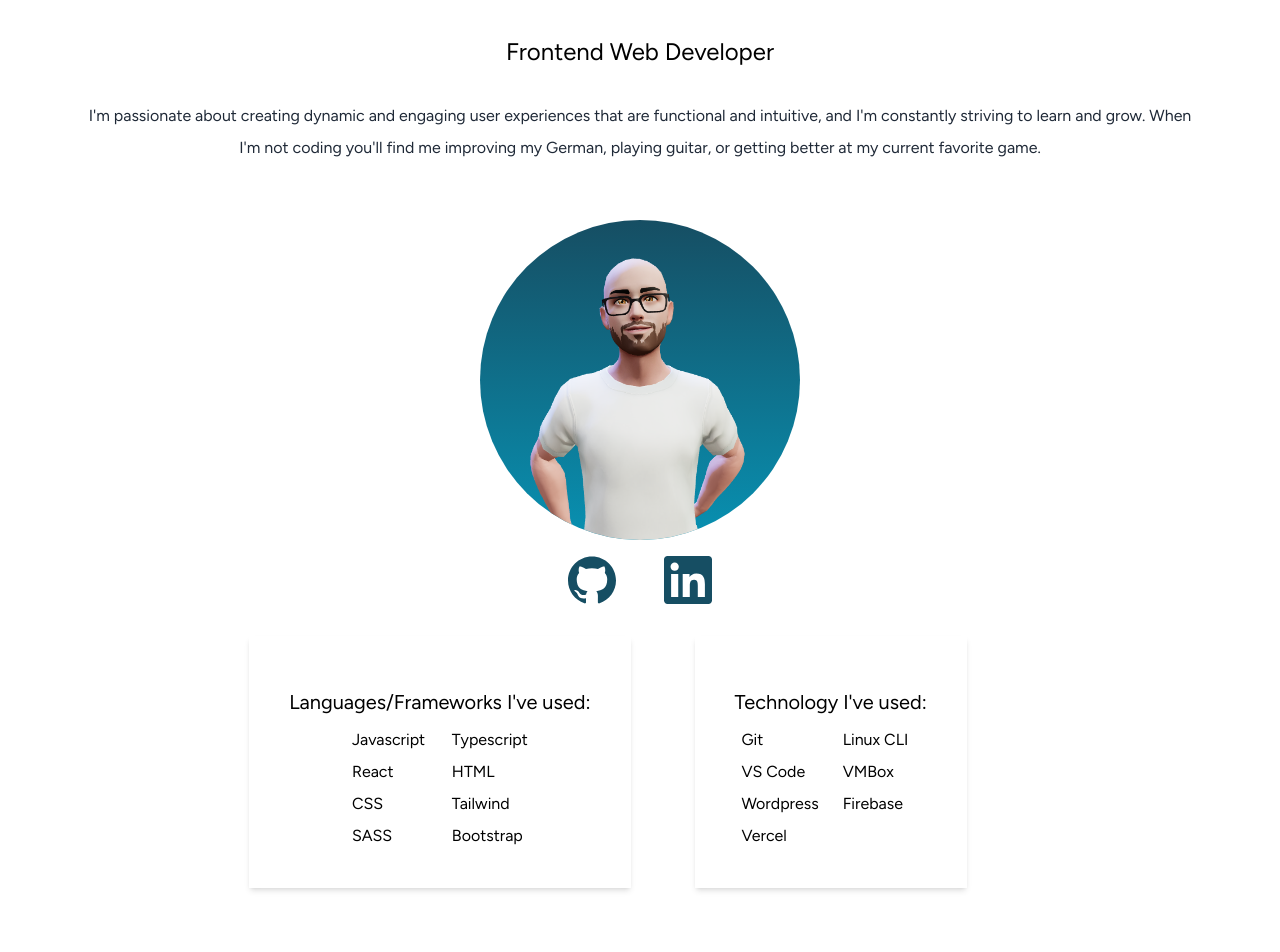
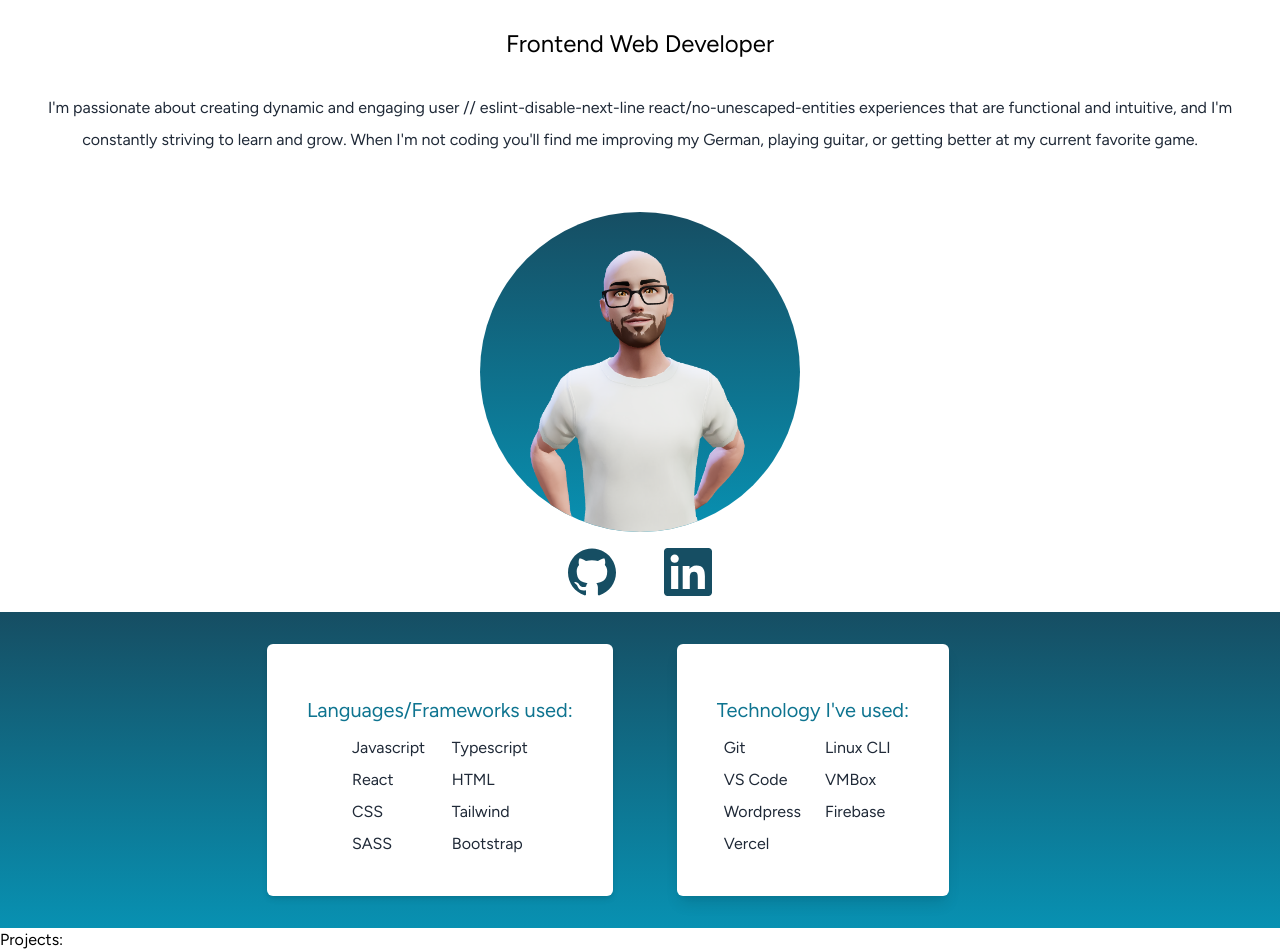
Before and after one commit to Alienatedlabor/react-portfolio, a Next.js app: page / in a window 1280 px wide. Shown: the part 212-1164 px from the top of the page. Before the commit the page ends 1116 px from the top, so only its background shows below. Built offline with nearby package versions, Linux system fonts and the light colour scheme.

Commit message:
add styling

```diff
--- a/pages/index.tsx
+++ b/pages/index.tsx
@@ -15,9 +15,9 @@ export default function Home() {
         <title>Cole Heideman | Web Developer</title>
       </Head>
 
-      <main className="bg-white px-10">
+      <main className="bg-white">
         <section className="min-h-screen">
-          <nav className="p-5 mb-12 flex justify-between">
+          <nav className="p-5 mb-10 flex justify-between">
             <h1 className="text-xl"></h1>
             <ul className="flex items-center gap-2">
               <li>
@@ -39,11 +39,12 @@ export default function Home() {
             </h2>
             <h3 className="text-2xl py-4">Frontend Web Developer</h3>
             <p className="text-md leading-8 text-gray-800 py-4">
-              I'm passionate about creating dynamic and engaging user
-              experiences that are functional and intuitive, and I'm constantly
-              striving to learn and grow. When I'm not coding you'll find me
-              improving my German, playing guitar, or getting better at my
-              current favorite game.
+              I'm passionate about creating dynamic and engaging user //
+              eslint-disable-next-line react/no-unescaped-entities experiences
+              that are functional and intuitive, and I'm constantly striving to
+              learn and grow. When I'm not coding you'll find me improving my
+              German, playing guitar, or getting better at my current favorite
+              game.
             </p>
           </div>
 
@@ -59,12 +60,12 @@ export default function Home() {
             <SiLinkedin className="cursor-pointer" />
           </div>
         </section>
-        <section className="flex justify-center gap-16 py-4">
-          <div className="flex flex-col items-center shadow-md p-10">
-            <h3 className="text-xl py-3 text-center">
-              Languages/Frameworks I've used:
+        <section className="flex justify-center gap-16 p-8 bg-gradient-to-b from-cyan-900 to-cyan-600">
+          <div className="flex flex-col items-center shadow-md p-10 bg-white rounded-md">
+            <h3 className="text-xl py-3 text-center text-cyan-700">
+              Languages/Frameworks used:
             </h3>
-            <ul className="grid grid-cols-2 gap-x-6 gap-2">
+            <ul className="grid grid-cols-2 gap-x-6 gap-2  text-gray-800">
               <li>Javascript</li>
               <li>Typescript</li>
               <li>React</li>
@@ -75,12 +76,12 @@ export default function Home() {
               <li>Bootstrap</li>
             </ul>
           </div>
-          <div className="flex flex-col items-center shadow-md p-10">
-            <h3 className="text-xl py-3 items-center text-center">
+          <div className="flex flex-col items-center shadow-lg p-10 bg-white rounded-md">
+            <h3 className="text-xl py-3 items-center text-center text-cyan-700">
               Technology I've used:
             </h3>
             <div>
-              <ul className="grid grid-cols-2 gap-x-6 gap-2">
+              <ul className="grid grid-cols-2 gap-x-6 gap-2  text-gray-800">
                 <li>Git</li>
                 <li>Linux CLI</li>
                 <li>VS Code</li>
@@ -93,6 +94,7 @@ export default function Home() {
           </div>
           <div></div>
         </section>
+        <section>Projects:</section>
       </main>
     </div>
   );
```
